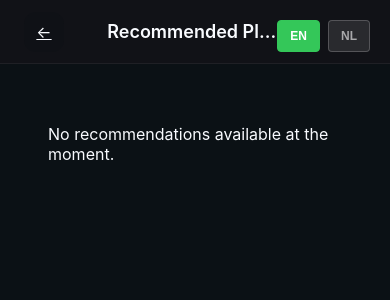
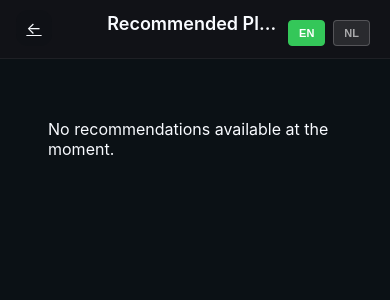
Before and after one commit to A-D-DBS-application/web-application-2025-group-43, a Flask app: template app/templates/recommended_plants.html in a window 390 px wide. Shown: the top 300 px of the page. Run offline with Flask 3, Linux system fonts and the light colour scheme; the template is opened without the code that fills it, so the values that code supplies are empty.

Commit message:
bootstrap dashboard

```diff
--- a/app/static/styles/dashboard.css
+++ b/app/static/styles/dashboard.css
@@ -1201,3 +1201,34 @@ a:focus-visible, button:focus-visible{
   color: var(--accent);
   border-color: var(--accent);
 }
+
+/* ======================================
+   MOBILE FIX: topbar title + EN/NL
+   ====================================== */
+@media (max-width: 640px) {
+  .topbar {
+    height: auto;             /* geen geforceerde 64px */
+    padding: 10px 16px 12px;  /* iets compacter */
+    flex-wrap: wrap;          /* items mogen naar volgende regel */
+    gap: 8px;
+  }
+
+  .topbar-title {
+    flex: 1 0 100%;           /* titel pakt volledige breedte */
+    text-align: center;       /* mooi gecentreerd */
+    font-size: 18px;
+    line-height: 1.3;
+    margin-top: 4px;
+  }
+
+  .topbar-back {
+    width: 36px;
+    height: 36px;
+  }
+
+  /* algemene tuning voor eventuele taal-knoppen in de topbar */
+  .topbar .lang-btn {
+    font-size: 11px;
+    padding: 6px 10px;
+  }
+}
```
